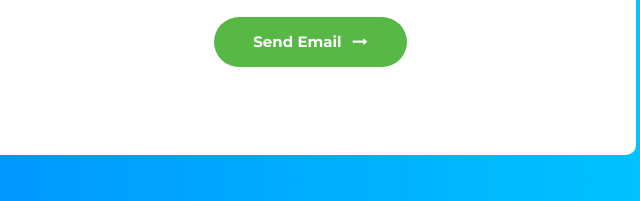
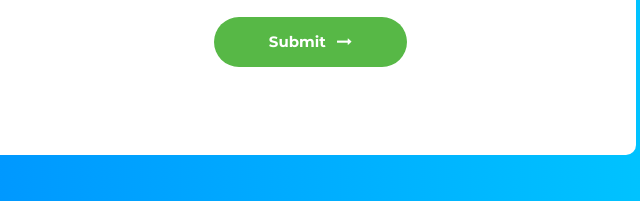
Before and after one commit to maharjanmilan/contact-form, a plain HTML site: page index.html in a window 1280 px wide. Shown: the part 585-786 px from the top of the page, 586-1226 px from the left. Drawn offline with Linux system fonts and the light colour scheme; a web font is replaced by a local one.

Commit message:
added prevent default for form

```diff
--- a/index.html
+++ b/index.html
@@ -57,7 +57,7 @@
 				<div class="container-contact1-form-btn">
 					<button class="contact1-form-btn">
 						<span>
-							Send Email
+							Submit
 							<i class="fa fa-long-arrow-right" aria-hidden="true"></i>
 						</span>
 					</button>
--- a/js/main.js
+++ b/js/main.js
@@ -11,7 +11,7 @@
     var message = $('.validate-input textarea[name="message"]');
 
 
-    $('.validate-form').on('submit',function(){
+    $('.validate-form').on('submit',function(e){
         var check = true;
 
         if($(name).val().trim() == ''){
@@ -37,6 +37,7 @@
         if(!check)
             return false;
 
+        e.preventDefault();
         $('#submit-loader').show();
         $.ajax({
             url: "https://script.google.com/macros/s/AKfycbxuSCQS7maeU-2N3E7T0fgqGlby5bGOEmLSvmh2/exec",
```
